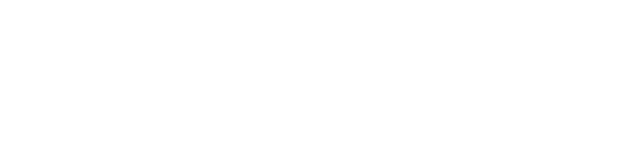
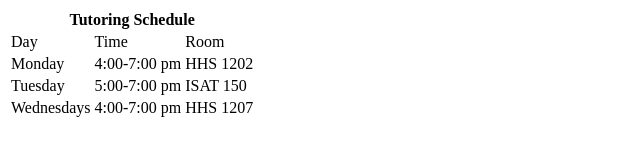
Before and after one commit to nicholjw/isat, a plain HTML site: page tutoringschedule.html in a window 1280 px wide. Shown: the whole page, without its empty margins (0-640 px from the left). Drawn offline with Linux system fonts and the light colour scheme.

Commit message:
Added table in tutoringschedule.html

```diff
--- a/tutoringschedule.html
+++ b/tutoringschedule.html
@@ -1,4 +1,34 @@
 <Doctype html>
 <html>
 	<title>Tutoring Schedule</title>
+	<body>
+		<table>
+			<thead>
+				<th colspan = "3">Tutoring Schedule</th>
+			</thead>
+				<tr>
+					<td>Day</td>
+					<td>Time</td>
+					<td>Room</td>
+				</tr>
+
+				<tr>
+					<td>Monday</td>
+					<td>4:00-7:00 pm</td>
+					<td>HHS 1202</td>
+				</tr>
+
+				<tr>
+					<td>Tuesday</td>
+					<td>5:00-7:00 pm</td>
+					<td>ISAT 150</td>
+				</tr>
+
+				<tr>
+					<td>Wednesdays</td>
+					<td>4:00-7:00 pm</td>
+					<td>HHS 1207</td>
+				</tr>
+		</table>
+	</body>
 </html>
```
